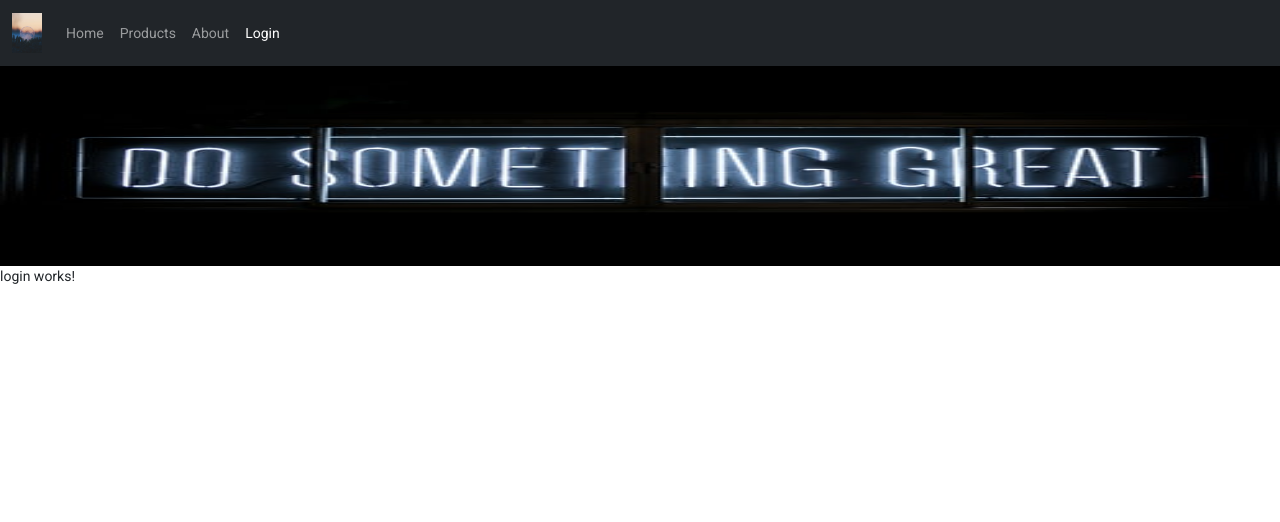
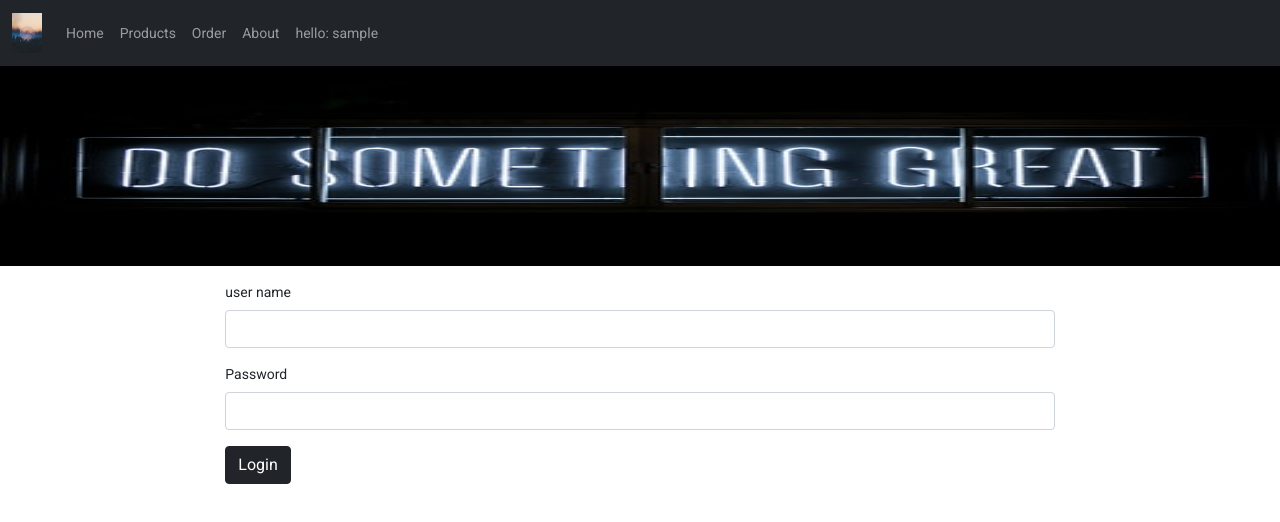
Before and after one commit to EmanSalah95/e-commerce, an Angular app: page /Login in a window 1280 px wide. Shown: the top 522 px of the page. Built offline with nearby package versions, Linux system fonts and the light colour scheme; sample sign-in values are in the browser's storage.

Commit message:
loginWithSubject

```diff
--- a/src/app/Components/header/header.component.html
+++ b/src/app/Components/header/header.component.html
@@ -10,8 +10,10 @@
       <div class="navbar-nav">
         <a class="nav-link" routerLink="Home" routerLinkActive="active">Home</a>
         <a class="nav-link" routerLink="Products" routerLinkActive="active">Products</a>
+        <a class="nav-link" routerLink="Order" routerLinkActive="active">Order</a>
         <a class="nav-link" routerLink="About" routerLinkActive="active">About</a>
-        <a class="nav-link" routerLink="Login" routerLinkActive="active">Login</a>
+        <a class="nav-link" [hidden]='isLogged' routerLink="Login" routerLinkActive="active" >Login</a>
+        <a class="nav-link" [hidden]='!isLogged' (click)="handleLogOut()">hello: {{userName}} </a>
       </div>
     </div>
   </div>
--- a/src/app/Components/header/header.component.ts
+++ b/src/app/Components/header/header.component.ts
@@ -1,15 +1,29 @@
 import { Component, OnInit } from '@angular/core';
+import { AuthServiceService } from 'src/app/Services/auth-service.service';
 
 @Component({
   selector: 'app-header',
   templateUrl: './header.component.html',
-  styleUrls: ['./header.component.sass']
+  styleUrls: ['./header.component.sass'],
 })
 export class HeaderComponent implements OnInit {
+  isLogged: boolean;
+  userName: string | null = '';
 
-  constructor() { }
+  constructor(private auth: AuthServiceService) {
+    this.isLogged = this.auth.checkToken();
+  }
 
   ngOnInit(): void {
+    this.auth.getAuthenticatedState().subscribe((authState) => {
+      this.isLogged = authState;
+      this.userName = localStorage.getItem('userName')
+        ? localStorage.getItem('userName')
+        : '';
+    });
   }
 
+  handleLogOut() {
+    this.auth.logout();
+  }
 }
--- a/src/app/Components/login/login.component.html
+++ b/src/app/Components/login/login.component.html
@@ -1 +1,31 @@
-<p>login works!</p>
+<div class="container col-8 mt-3">
+  <form name="productForm">
+    <div class="mb-3">
+      <label for="nameInput" class="form-label">user name</label>
+      <input
+        type="text"
+        class="form-control"
+        id="nameInput"
+        name="name"
+        aria-describedby="nameHelp"
+        #userNameRef
+      />
+    </div>
+    <div class="mb-3">
+      <label for="priceInput" class="form-label">Password</label>
+      <input
+        type="password"
+        class="form-control"
+        name="password"
+        id="priceInput"
+        #passwordRef
+      />
+    </div>
+
+
+    <button type="submit" class="btn btn-dark"
+    (click)="loginHandler(userNameRef.value,passwordRef.value)">
+      Login
+    </button>
+  </form>
+</div>
--- a/src/app/Components/login/login.component.ts
+++ b/src/app/Components/login/login.component.ts
@@ -1,15 +1,19 @@
 import { Component, OnInit } from '@angular/core';
+import { AuthServiceService } from 'src/app/Services/auth-service.service';
+import { Router } from '@angular/router';
 
 @Component({
   selector: 'app-login',
   templateUrl: './login.component.html',
-  styleUrls: ['./login.component.sass']
+  styleUrls: ['./login.component.sass'],
 })
 export class LoginComponent implements OnInit {
+  constructor(private loginAuth: AuthServiceService, private router: Router) {}
 
-  constructor() { }
+  ngOnInit(): void {}
 
-  ngOnInit(): void {
+  loginHandler(username: string, password: string) {
+    this.loginAuth.login(username, password);
+    this.loginAuth.checkToken() && this.router.navigate(['Products']);
   }
-
 }
--- a/src/app/Services/auth-service.service.ts
+++ b/src/app/Services/auth-service.service.ts
@@ -1,9 +1,34 @@
 import { Injectable } from '@angular/core';
+import { BehaviorSubject, Observable } from 'rxjs';
 
 @Injectable({
-  providedIn: 'root'
+  providedIn: 'root',
 })
 export class AuthServiceService {
+  private isAuthenticatedSubject: BehaviorSubject<boolean>;
 
-  constructor() { }
+  constructor() {
+    this.isAuthenticatedSubject = new BehaviorSubject<boolean>(
+      this.checkToken()
+    );
+  }
+
+  login(username: string, password: string) {
+    localStorage.setItem('token', 'hgcsgchdgchj');
+    localStorage.setItem('userName', username);
+    this.isAuthenticatedSubject.next(true);
+  }
+
+  logout() {
+    localStorage.removeItem('token');
+    this.isAuthenticatedSubject.next(false);
+  }
+
+  checkToken(): boolean {
+    return localStorage.getItem('token') ? true : false;
+  }
+
+  getAuthenticatedState(): Observable<boolean> {
+    return this.isAuthenticatedSubject.asObservable();
+  }
 }
--- a/src/app/Services/pormotions-service.service.ts
+++ b/src/app/Services/pormotions-service.service.ts
@@ -9,12 +9,11 @@ export class PormotionsServiceService {
     'best offer ever',
     'offer of the year',
     'buy one get one',
-    '',
-    'last pormotion',
+    'buy two get one free',
   ];
   constructor() {}
 
-  getPormotionsIntervals(intervalSeconds: number):Observable<string> {
+  getPormotionsIntervals(intervalSeconds: number): Observable<string> {
     return new Observable<string>((observer) => {
       let counter = 0;
       let pormotionInterval = setInterval(() => {
@@ -24,19 +23,13 @@ export class PormotionsServiceService {
 
         observer.next(this.pormotionsList[counter]);
         counter++;
-        console.log("test interval");
-
-
       }, intervalSeconds * 1000);
 
-      return{
-        unsubscribe(){
+      return {
+        unsubscribe() {
           clearInterval(pormotionInterval);
-          alert("pormotions ended");
-        }
-      }
+        },
+      };
     });
-
-
   }
 }
```
Also changed, not shown: src/app/app-routing.module.ts (+6 -3 lines).
